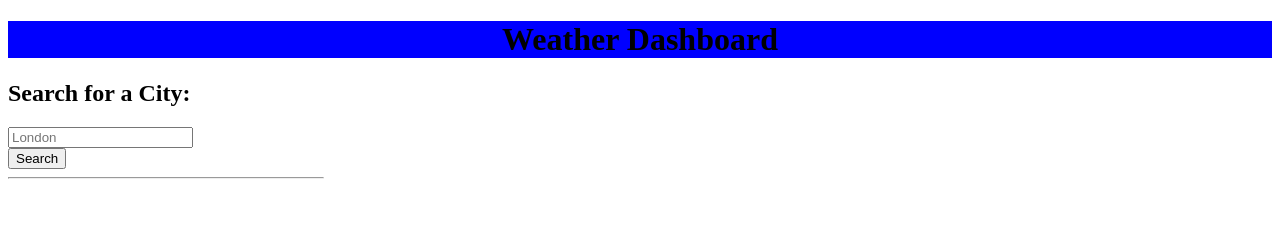
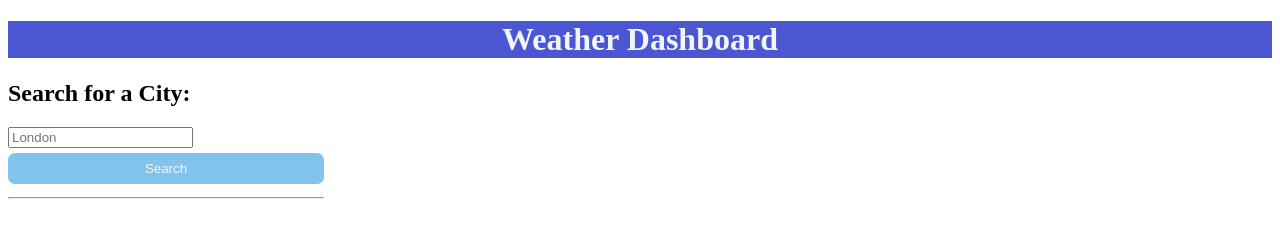
Before and after one commit to stuart540/weather-searcher, a plain HTML site: page index.html in a window 1280 px wide. Drawn offline with nearby package versions, Linux system fonts and the light colour scheme.

Commit message:
styled the buttons and title

```diff
--- a/assets/css/style.css
+++ b/assets/css/style.css
@@ -1,6 +1,7 @@
 header {
   text-align: center;
-  background-color: blue;
+  color: #F1F6F5;
+  background-color: #4B56D2;
 
 }
 
@@ -11,3 +12,19 @@ aside {
 section {
   width: 75%;
 }
+
+button {
+  width: 100%;
+  padding: 8px;
+  border: none;
+  margin-top: 5px;
+  margin-bottom: 5px;
+  border-radius: 7px;
+
+
+}
+
+.btn-search-button {
+  color: #F1F6F5;
+  background-color: #82C3EC;
+}
--- a/index.html
+++ b/index.html
@@ -29,7 +29,7 @@
               <input class="form-input weather-search" type="text" id="search-input" placeholder="London"
                 aria-labelledby="form-heading" aria-controls="today forecast" />
               <div class="input-group-append">
-                <button type="submit" class="btn search-button" id="search-button" aria-label="submit search">
+                <button type="submit" class="btn-search-button" id="search-button" aria-label="submit search">
                   Search
                 </button>
                 <hr class="hr weather-hr" />
```
